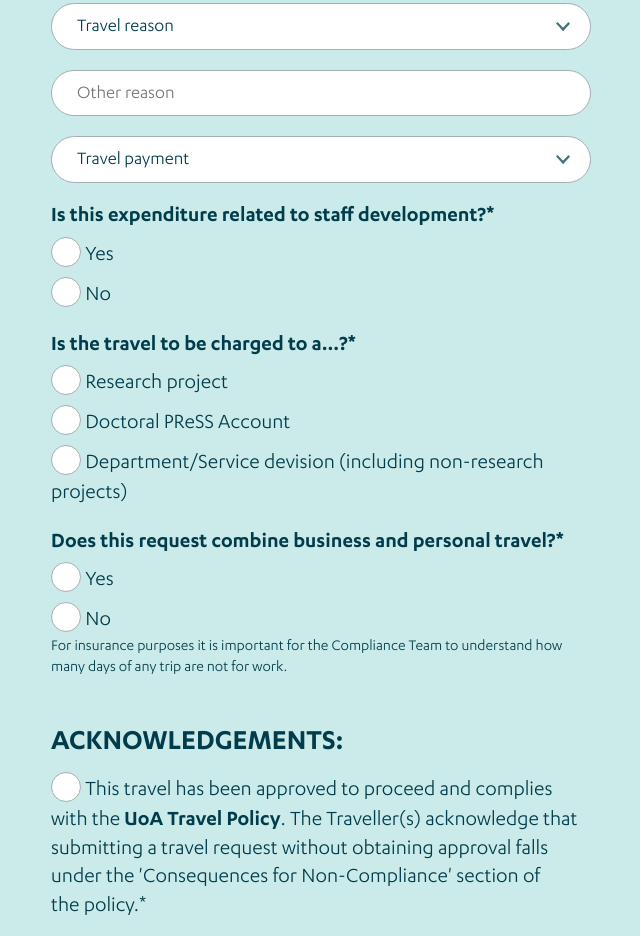
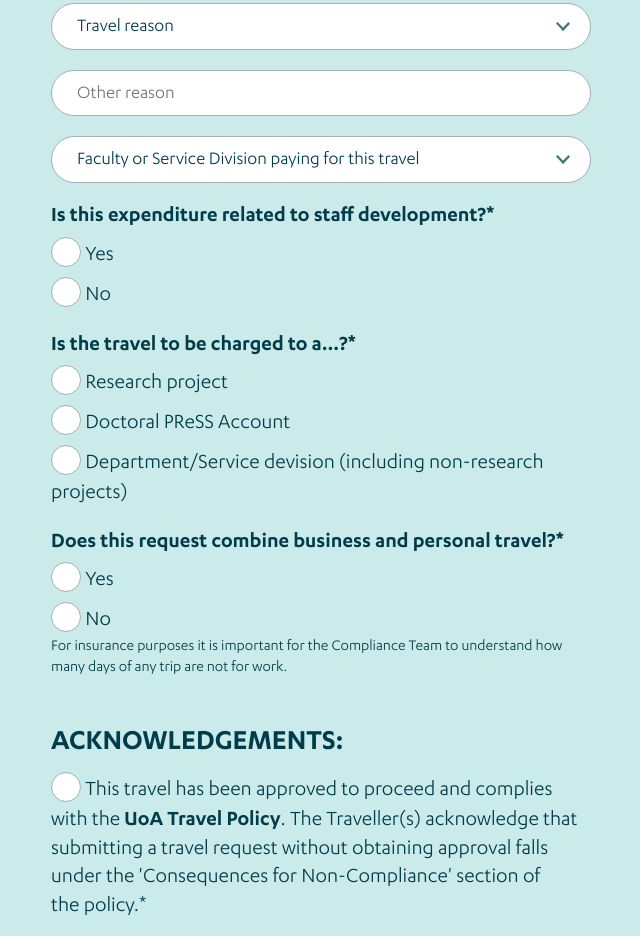
Before and after one commit to thisisannie/orbit-portal, a website: page form.html in a window 1280 px wide. Shown: the part 1118-2054 px from the top of the page, without its empty margins (319-959 px from the left). Drawn offline with nearby package versions, Linux system fonts and the light colour scheme.

Commit message:
Copy changes

```diff
--- a/form.html
+++ b/form.html
@@ -78,7 +78,7 @@
 
 							<label class="animate">Faculty or Service Division paying for this travel?*</label>
 							<select>
-								<option disabled selected>Travel payment</option>
+								<option disabled selected>Faculty or Service Division paying for this travel</option>
 								<option>Option 1</option>
 								<option>Option 2</option>
 							</select>
```
Also changed, not shown: success.html (+1 -1 lines).
